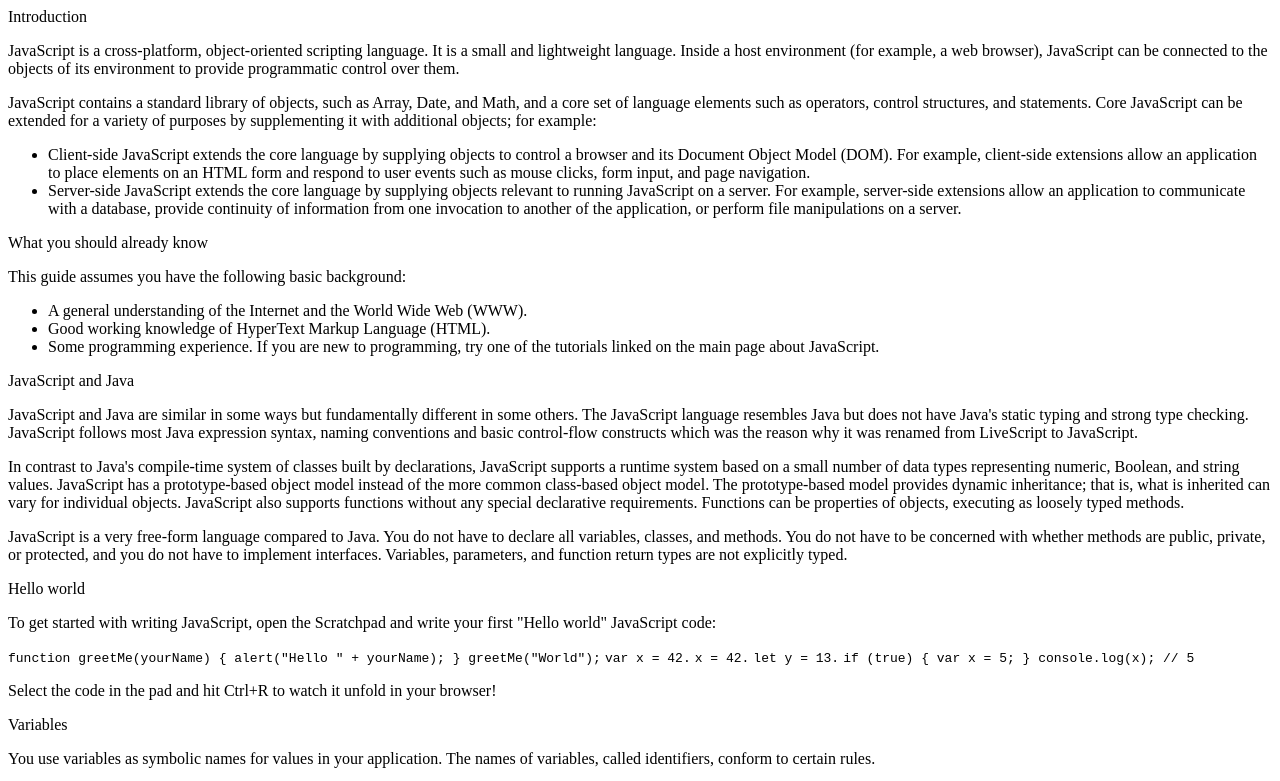
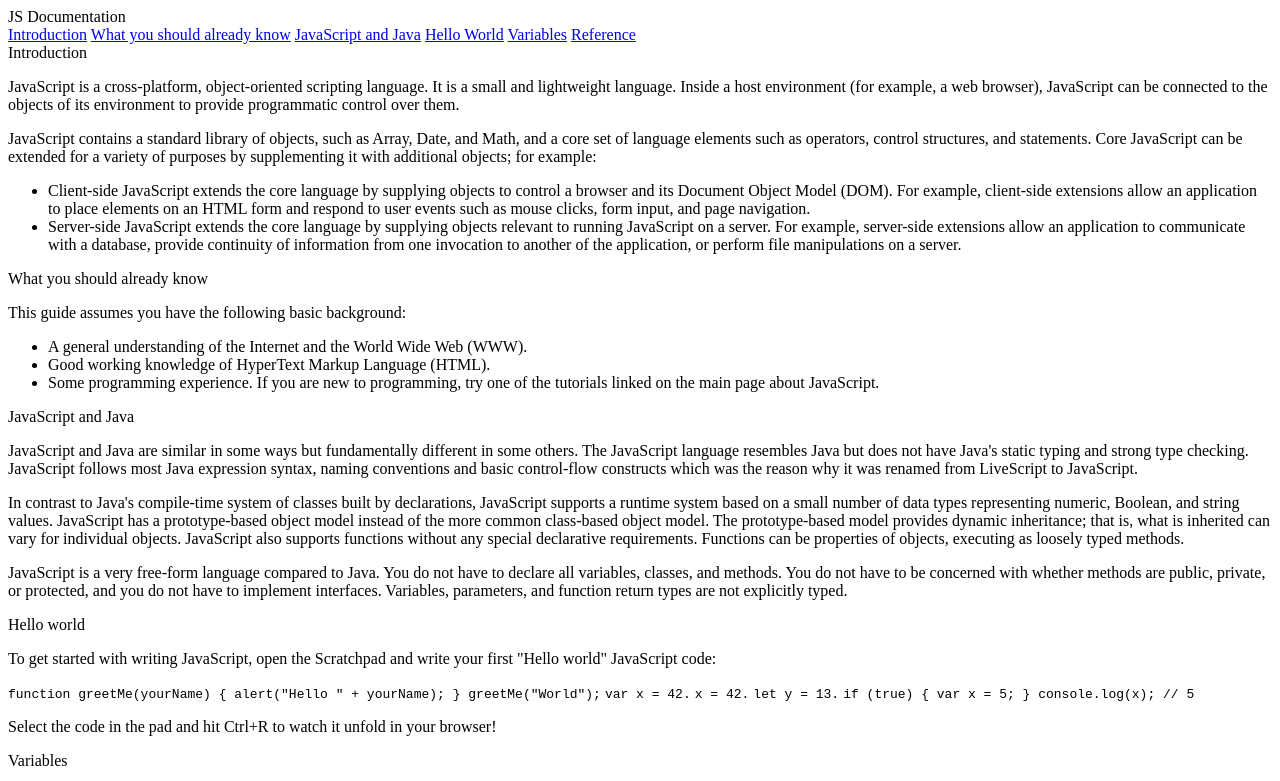
Before and after one commit to aadityadeshmukh/FCC-Technical-Doc-Challenge, a plain HTML site: page index.html in a window 1280 px wide. Shown: the top 781 px of the page. Drawn offline with Linux system fonts and the light colour scheme.

Commit message:
fixes content tests

```diff
--- a/index.html
+++ b/index.html
@@ -8,6 +8,15 @@
 </head>
 <body>
     <script src="https://cdn.freecodecamp.org/testable-projects-fcc/v1/bundle.js"></script>
+    <nav id="navbar">
+        <header>JS Documentation</header>
+        <a href="#Introduction" class="nav-link">Introduction</a>
+        <a href="#What_you_should_already_know" class="nav-link">What you should already know</a>
+        <a href="#JavaScript_and_Java" class="nav-link">JavaScript and Java</a>
+        <a href="#Hello_World" class="nav-link">Hello World</a>
+        <a href="#Variables" class="nav-link">Variables</a>
+        <a href="#Reference" class="nav-link">Reference</a>
+    </nav>
     <main id="main-doc">
         <section class="main-section" id="Introduction">
             <header>Introduction</header>
```
